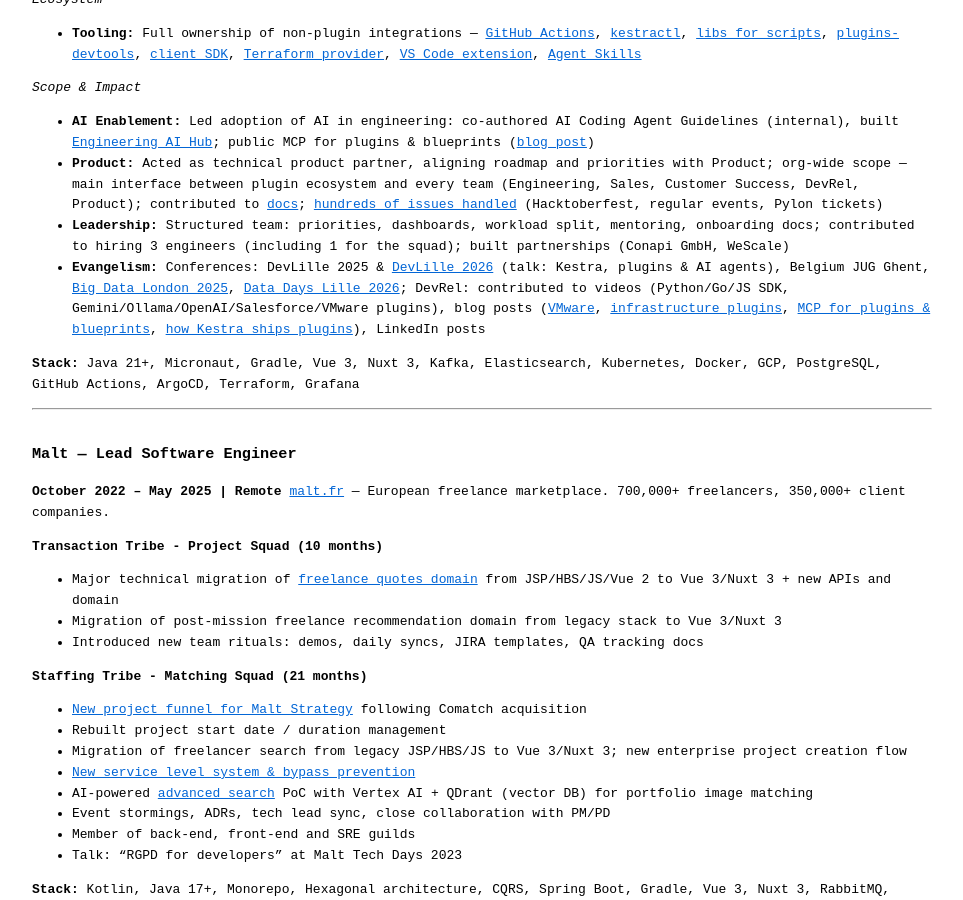
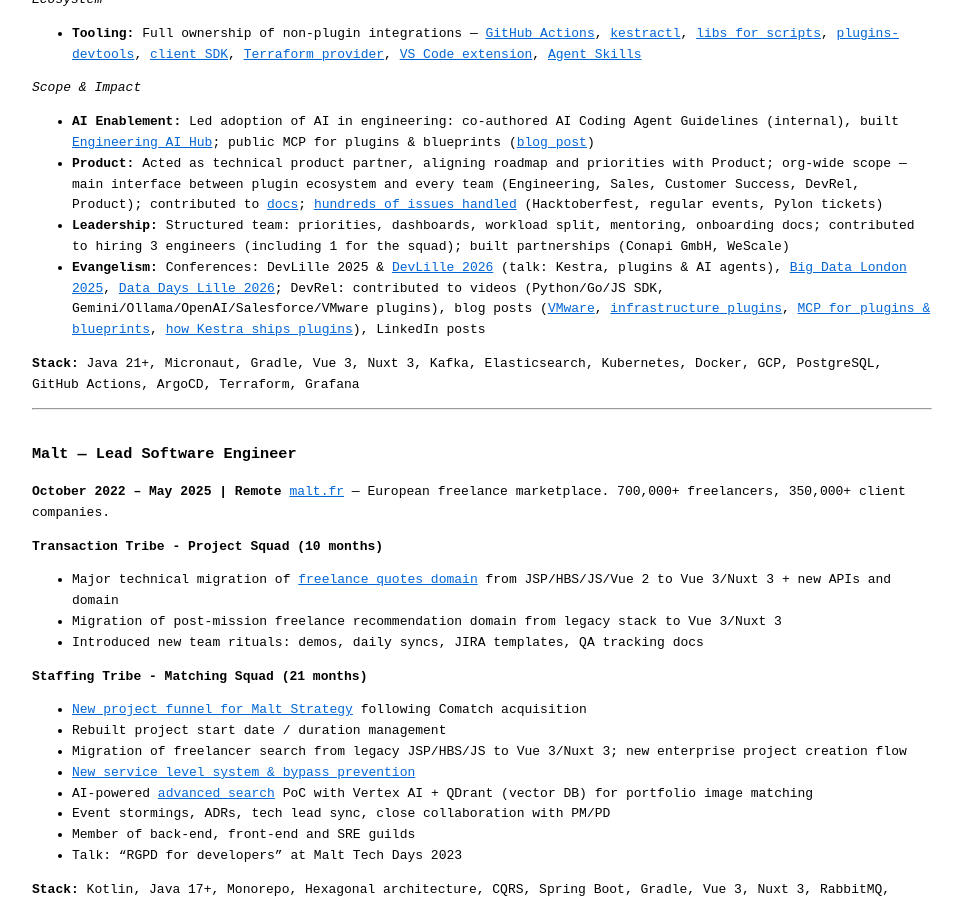
Before and after one commit to fdelbrayelle/fdelbrayelle.github.io, a Jekyll site: the page built from cv.md, in a window 1280 px wide and 900 px high, scrolled down 2097 px. Shown: the whole window, without its empty margins (158-1121 px from the left). Built offline with Jekyll 4.4.1, drawn with Linux system fonts in a browser that asks for light colours.

Commit message:
fix(cv): remove Belgium JUG Ghent from evangelism section
Co-Authored-By: Claude Sonnet 4.6 <noreply@anthropic.com>

```diff
--- a/_config.yml
+++ b/_config.yml
@@ -190,7 +190,7 @@ content:
               <li><strong>AI Enablement:</strong> Led adoption of AI in engineering: co-authored AI Coding Agent Guidelines (internal), built <a href="https://github.com/kestra-io/engineering-ai-hub" target="_blank" rel="noreferrer noopener">Engineering AI Hub</a>; public MCP for plugins &amp; blueprints (<a href="https://kestra.io/blogs/2026-04-30-kestra-mcp-plugins-blueprints" target="_blank" rel="noreferrer noopener">blog post</a>)</li>
               <li><strong>Product:</strong> Acted as technical product partner, aligning roadmap and priorities with Product; org-wide scope — main interface between plugin ecosystem and every team (Engineering, Sales, Customer Success, DevRel, Product); contributed to <a href="https://github.com/kestra-io/docs" target="_blank" rel="noreferrer noopener">docs</a>; <a href="https://github.com/search?q=assignee%3Afdelbrayelle+org%3Akestra-io&amp;type=issues" target="_blank" rel="noreferrer noopener">hundreds of issues handled</a> (Hacktoberfest, regular events, Pylon tickets)</li>
               <li><strong>Leadership:</strong> Structured team: priorities, dashboards, workload split, mentoring, onboarding docs; contributed to hiring 3 engineers (including 1 for the squad); built partnerships (Conapi GmbH, WeScale)</li>
-              <li><strong>Evangelism:</strong> Conferences: DevLille 2025 &amp; <a href="https://devlille.fr/talk-page-136143e9-347b-4884-b21c-ef9cd6caab40/" target="_blank" rel="noreferrer noopener">DevLille 2026</a> (talk on Kestra, plugins &amp; AI agents), Belgium JUG Ghent, <a href="https://bigdataldn.com" target="_blank" rel="noreferrer noopener">Big Data London 2025</a>, <a href="https://fdelbrayelle.github.io/meetups/datadayslille2026/en/" target="_blank" rel="noreferrer noopener">Data Days Lille 2026</a>; DevRel: contributed to videos (Python/Go/JS SDK, Gemini/Ollama/OpenAI/Salesforce/VMware plugins), blog posts (<a href="https://kestra.io/blogs/control-vmware-with-kestra" target="_blank" rel="noreferrer noopener">VMware</a>, <a href="https://kestra.io/blogs/infra-automation" target="_blank" rel="noreferrer noopener">infrastructure plugins</a>, <a href="https://kestra.io/blogs/2026-04-30-kestra-mcp-plugins-blueprints" target="_blank" rel="noreferrer noopener">MCP for plugins &amp; blueprints</a>, <a href="https://kestra.io/blogs/2026-04-27-how-kestra-ships-plugins" target="_blank" rel="noreferrer noopener">how Kestra ships plugins</a>), LinkedIn posts</li>
+              <li><strong>Evangelism:</strong> Conferences: DevLille 2025 &amp; <a href="https://devlille.fr/talk-page-136143e9-347b-4884-b21c-ef9cd6caab40/" target="_blank" rel="noreferrer noopener">DevLille 2026</a> (talk on Kestra, plugins &amp; AI agents), <a href="https://bigdataldn.com" target="_blank" rel="noreferrer noopener">Big Data London 2025</a>, <a href="https://fdelbrayelle.github.io/meetups/datadayslille2026/en/" target="_blank" rel="noreferrer noopener">Data Days Lille 2026</a>; DevRel: contributed to videos (Python/Go/JS SDK, Gemini/Ollama/OpenAI/Salesforce/VMware plugins), blog posts (<a href="https://kestra.io/blogs/control-vmware-with-kestra" target="_blank" rel="noreferrer noopener">VMware</a>, <a href="https://kestra.io/blogs/infra-automation" target="_blank" rel="noreferrer noopener">infrastructure plugins</a>, <a href="https://kestra.io/blogs/2026-04-30-kestra-mcp-plugins-blueprints" target="_blank" rel="noreferrer noopener">MCP for plugins &amp; blueprints</a>, <a href="https://kestra.io/blogs/2026-04-27-how-kestra-ships-plugins" target="_blank" rel="noreferrer noopener">how Kestra ships plugins</a>), LinkedIn posts</li>
             </ul>
           </p>
           <p><strong>Tech stack:</strong> <mark>Java 21+</mark>, <mark>Micronaut</mark>, <mark>Gradle</mark>, <mark>Vue 3</mark>, <mark>Nuxt 3</mark>, <mark>Kafka</mark>, <mark>ElasticSearch</mark>, <mark>Kubernetes</mark>, <mark>Docker</mark>, <mark>Google Cloud Platform</mark>, <mark>PostgreSQL</mark>, <mark>git</mark>, <mark>GitHub Actions</mark>, <mark>ArgoCD</mark>, <mark>Terraform</mark>, <mark>Elasticsearch Logstash Kibana</mark>, <mark>Grafana</mark></p>
--- a/_data/fr_site.yml
+++ b/_data/fr_site.yml
@@ -120,7 +120,7 @@ content:
               <li><strong>Adoption IA :</strong> Pilotage de l'adoption de l'IA en engineering : co-rédaction des AI Coding Agent Guidelines (interne), création de l'<a href="https://github.com/kestra-io/engineering-ai-hub" target="_blank" rel="noreferrer noopener">Engineering AI Hub</a> ; MCP public pour plugins &amp; blueprints (<a href="https://kestra.io/blogs/2026-04-30-kestra-mcp-plugins-blueprints" target="_blank" rel="noreferrer noopener">article de blog</a>)</li>
               <li><strong>Produit :</strong> Partenaire technique produit, alignement de la roadmap et des priorités avec les Product Managers ; périmètre transverse — interface principale de l'écosystème plugins avec toutes les équipes (Engineering, Sales, Customer Success, DevRel, Product) ; contribution à la <a href="https://github.com/kestra-io/docs" target="_blank" rel="noreferrer noopener">documentation</a> ; <a href="https://github.com/search?q=assignee%3Afdelbrayelle+org%3Akestra-io&amp;type=issues" target="_blank" rel="noreferrer noopener">centaines d'issues traitées</a> (Hacktoberfest, événements, tickets Pylon)</li>
               <li><strong>Leadership :</strong> Structuration de l'équipe : priorités, dashboards, répartition, mentoring, onboarding ; aide au recrutement (3 ingénieurs dont 1 pour ma squad) ; partenariats (Conapi GmbH, WeScale)</li>
-              <li><strong>Évangélisation :</strong> Conférences : DevLille 2025 &amp; <a href="https://devlille.fr/talk-page-136143e9-347b-4884-b21c-ef9cd6caab40/" target="_blank" rel="noreferrer noopener">DevLille 2026</a> (talk sur Kestra, plugins &amp; agents IA), Belgium JUG Ghent, <a href="https://bigdataldn.com" target="_blank" rel="noreferrer noopener">Big Data London 2025</a>, <a href="https://fdelbrayelle.github.io/meetups/datadayslille2026" target="_blank" rel="noreferrer noopener">Data Days Lille 2026</a> ; DevRel : contribution à des vidéos (SDK Python/Go/JS, plugins Gemini/Ollama/OpenAI/Salesforce/VMware), articles de blog (<a href="https://kestra.io/blogs/control-vmware-with-kestra" target="_blank" rel="noreferrer noopener">VMware</a>, <a href="https://kestra.io/blogs/infra-automation" target="_blank" rel="noreferrer noopener">plugins infra</a>, <a href="https://kestra.io/blogs/2026-04-30-kestra-mcp-plugins-blueprints" target="_blank" rel="noreferrer noopener">MCP pour plugins &amp; blueprints</a>, <a href="https://kestra.io/blogs/2026-04-27-how-kestra-ships-plugins" target="_blank" rel="noreferrer noopener">comment Kestra livre ses plugins</a>), posts LinkedIn</li>
+              <li><strong>Évangélisation :</strong> Conférences : DevLille 2025 &amp; <a href="https://devlille.fr/talk-page-136143e9-347b-4884-b21c-ef9cd6caab40/" target="_blank" rel="noreferrer noopener">DevLille 2026</a> (talk sur Kestra, plugins &amp; agents IA), <a href="https://bigdataldn.com" target="_blank" rel="noreferrer noopener">Big Data London 2025</a>, <a href="https://fdelbrayelle.github.io/meetups/datadayslille2026" target="_blank" rel="noreferrer noopener">Data Days Lille 2026</a> ; DevRel : contribution à des vidéos (SDK Python/Go/JS, plugins Gemini/Ollama/OpenAI/Salesforce/VMware), articles de blog (<a href="https://kestra.io/blogs/control-vmware-with-kestra" target="_blank" rel="noreferrer noopener">VMware</a>, <a href="https://kestra.io/blogs/infra-automation" target="_blank" rel="noreferrer noopener">plugins infra</a>, <a href="https://kestra.io/blogs/2026-04-30-kestra-mcp-plugins-blueprints" target="_blank" rel="noreferrer noopener">MCP pour plugins &amp; blueprints</a>, <a href="https://kestra.io/blogs/2026-04-27-how-kestra-ships-plugins" target="_blank" rel="noreferrer noopener">comment Kestra livre ses plugins</a>), posts LinkedIn</li>
             </ul>
           </p>
           <p><strong>Environnement :</strong> <mark>Java 21+</mark>, <mark>Micronaut</mark>, <mark>Gradle</mark>, <mark>Vue 3</mark>, <mark>Nuxt 3</mark>, <mark>Kafka</mark>, <mark>ElasticSearch</mark>, <mark>Kubernetes</mark>, <mark>Docker</mark>, <mark>Google Cloud Platform</mark>, <mark>PostgreSQL</mark>, <mark>git</mark>, <mark>GitHub Actions</mark>, <mark>ArgoCD</mark>, <mark>Terraform</mark>, <mark>Elasticsearch Logstash Kibana</mark>, <mark>Grafana</mark></p>
--- a/cv.md
+++ b/cv.md
@@ -95,7 +95,7 @@ My job has changed dramatically since 2022, and even more so since 2025 with the
 - **AI Enablement:** Led adoption of AI in engineering: co-authored AI Coding Agent Guidelines (internal), built [Engineering AI Hub](https://github.com/kestra-io/engineering-ai-hub); public MCP for plugins & blueprints ([blog post](https://kestra.io/blogs/2026-04-30-kestra-mcp-plugins-blueprints))
 - **Product:** Acted as technical product partner, aligning roadmap and priorities with Product; org-wide scope — main interface between plugin ecosystem and every team (Engineering, Sales, Customer Success, DevRel, Product); contributed to [docs](https://github.com/kestra-io/docs); [hundreds of issues handled](https://github.com/search?q=assignee%3Afdelbrayelle+org%3Akestra-io&type=issues) (Hacktoberfest, regular events, Pylon tickets)
 - **Leadership:** Structured team: priorities, dashboards, workload split, mentoring, onboarding docs; contributed to hiring 3 engineers (including 1 for the squad); built partnerships (Conapi GmbH, WeScale)
-- **Evangelism:** Conferences: DevLille 2025 & [DevLille 2026](https://devlille.fr/talk-page-136143e9-347b-4884-b21c-ef9cd6caab40/) (talk: Kestra, plugins & AI agents), Belgium JUG Ghent, [Big Data London 2025](https://bigdataldn.com), [Data Days Lille 2026](https://fdelbrayelle.github.io/meetups/datadayslille2026/en/); DevRel: contributed to videos (Python/Go/JS SDK, Gemini/Ollama/OpenAI/Salesforce/VMware plugins), blog posts ([VMware](https://kestra.io/blogs/control-vmware-with-kestra), [infrastructure plugins](https://kestra.io/blogs/infra-automation), [MCP for plugins & blueprints](https://kestra.io/blogs/2026-04-30-kestra-mcp-plugins-blueprints), [how Kestra ships plugins](https://kestra.io/blogs/2026-04-27-how-kestra-ships-plugins)), LinkedIn posts
+- **Evangelism:** Conferences: DevLille 2025 & [DevLille 2026](https://devlille.fr/talk-page-136143e9-347b-4884-b21c-ef9cd6caab40/) (talk: Kestra, plugins & AI agents), [Big Data London 2025](https://bigdataldn.com), [Data Days Lille 2026](https://fdelbrayelle.github.io/meetups/datadayslille2026/en/); DevRel: contributed to videos (Python/Go/JS SDK, Gemini/Ollama/OpenAI/Salesforce/VMware plugins), blog posts ([VMware](https://kestra.io/blogs/control-vmware-with-kestra), [infrastructure plugins](https://kestra.io/blogs/infra-automation), [MCP for plugins & blueprints](https://kestra.io/blogs/2026-04-30-kestra-mcp-plugins-blueprints), [how Kestra ships plugins](https://kestra.io/blogs/2026-04-27-how-kestra-ships-plugins)), LinkedIn posts
 
 **Stack:** Java 21+, Micronaut, Gradle, Vue 3, Nuxt 3, Kafka, Elasticsearch, Kubernetes, Docker, GCP, PostgreSQL, GitHub Actions, ArgoCD, Terraform, Grafana
 
```
Also changed, not shown: fr/cv.md (+1 -1 lines).
